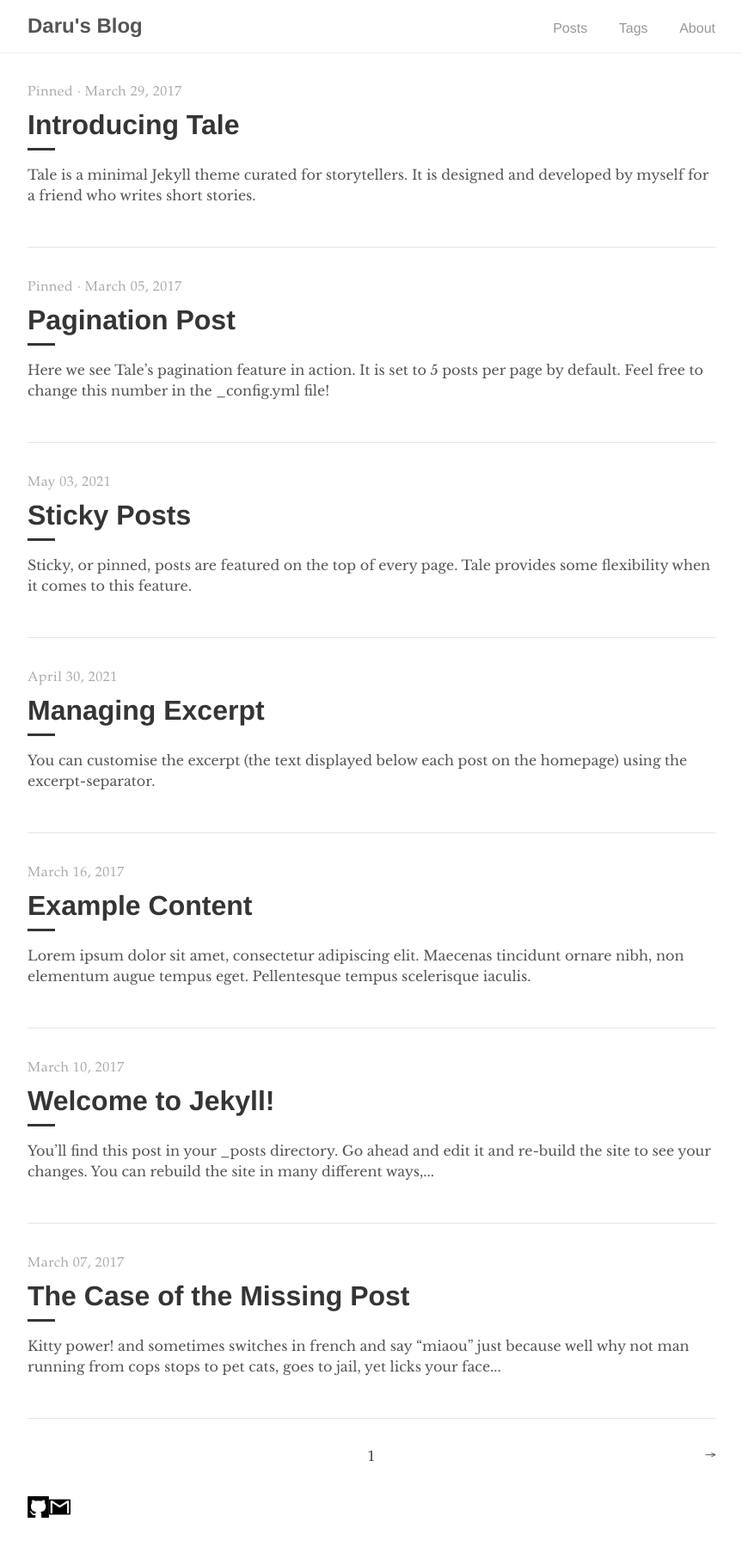
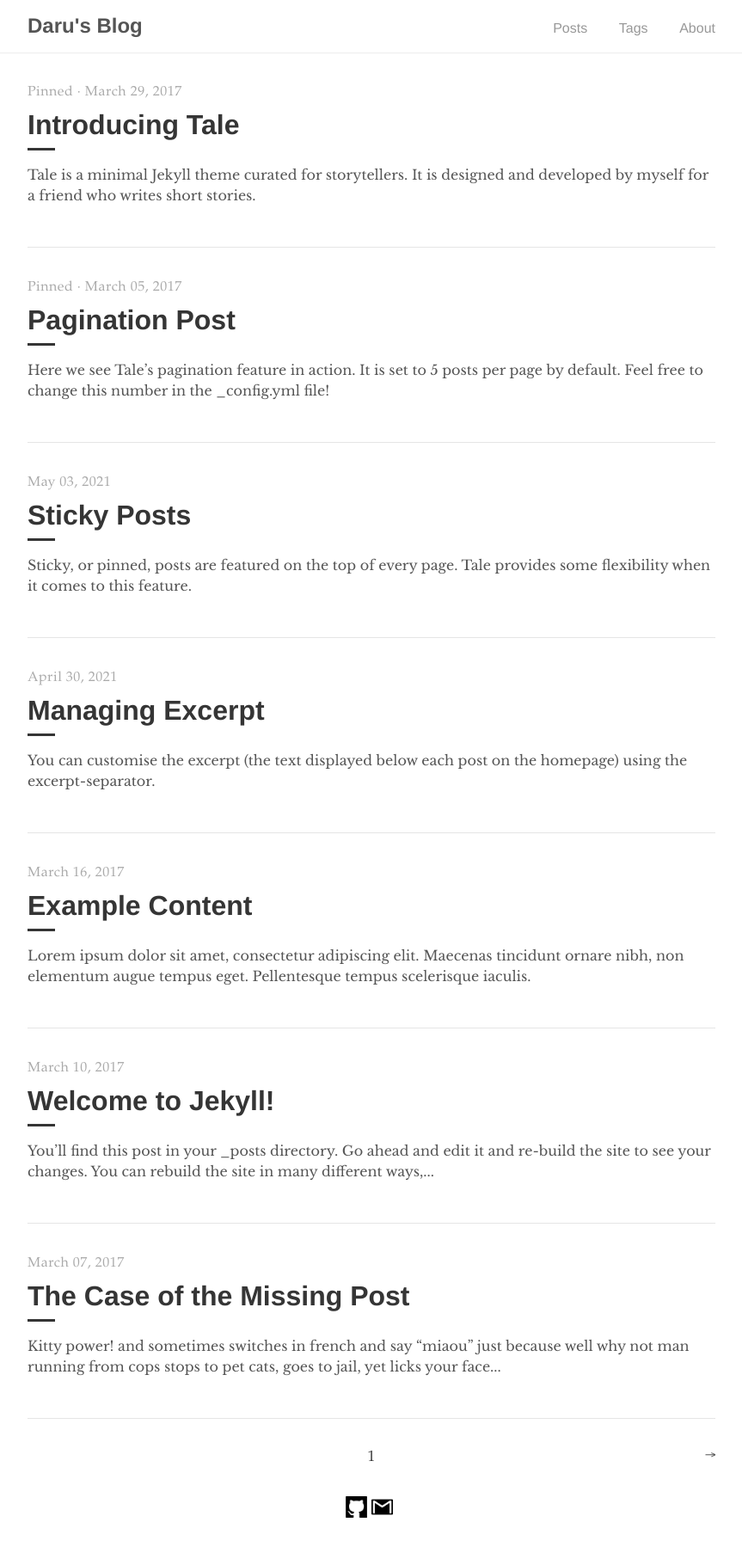
Before and after one commit to daru1027/daru1027.github.io, a Jekyll site: the page built from index.html, in a window 1280 px wide. Shown: the whole page at 86% size, without its empty margins (208-1071 px from the left). Built offline with Jekyll 4.4.1, drawn with Linux system fonts in a browser that asks for light colours; the list of posts is cut into pages by our own code; before the commit the page ends 1781 px from its top, so only the background shows below that.

Commit message:
FIX: grid로 롤백

```diff
--- a/_includes/footer.html
+++ b/_includes/footer.html
@@ -1,17 +1,17 @@
 <footer>
   <span>
 <!--    &copy; <time datetime="{{ site.time }}">{{ site.time | date: '%Y' }}</time> {{ site.author.name }}. Made with Jekyll using the <a href="https://github.com/chesterhow/tale/">Tale</a> theme.-->
-<!--    <div id="wrap">-->
-    <div style="float:left;">
+    <div id="wrap">
+      <div>
         <a href="https://github.com/daru1027/" target="_blank">
           <img src="/images/github.png" width="25">
         </a>
       </div>
-    <div style="float:left;">
+      <div>
         <a href="https://github.com/daru1027/" target="_blank">
           <img src="/images/gmail.png" width="25">
         </a>
       </div>
-<!--    </div>-->
+    </div>
   </span>
 </footer>
--- a/_sass/tale/_layout.scss
+++ b/_sass/tale/_layout.scss
@@ -91,8 +91,8 @@ footer {
   //}
 }
 
-//#wrap {
-//  display: grid;
-//  justify-content: center;
-//  grid-template-columns: 30px 30px;
-//}
+#wrap {
+  display: grid;
+  justify-content: center;
+  grid-template-columns: 30px 30px;
+}
```
Lines whose indentation alone changed are shown as unchanged.
